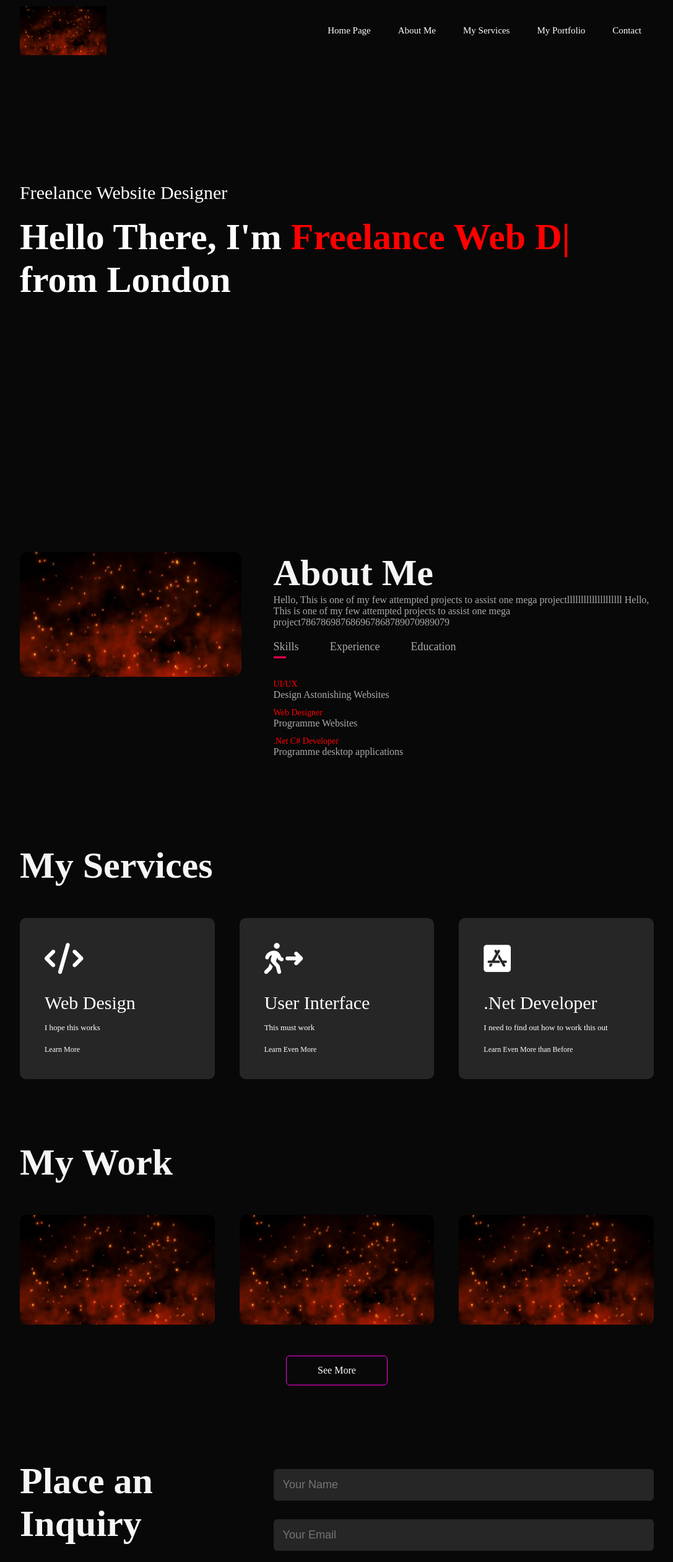
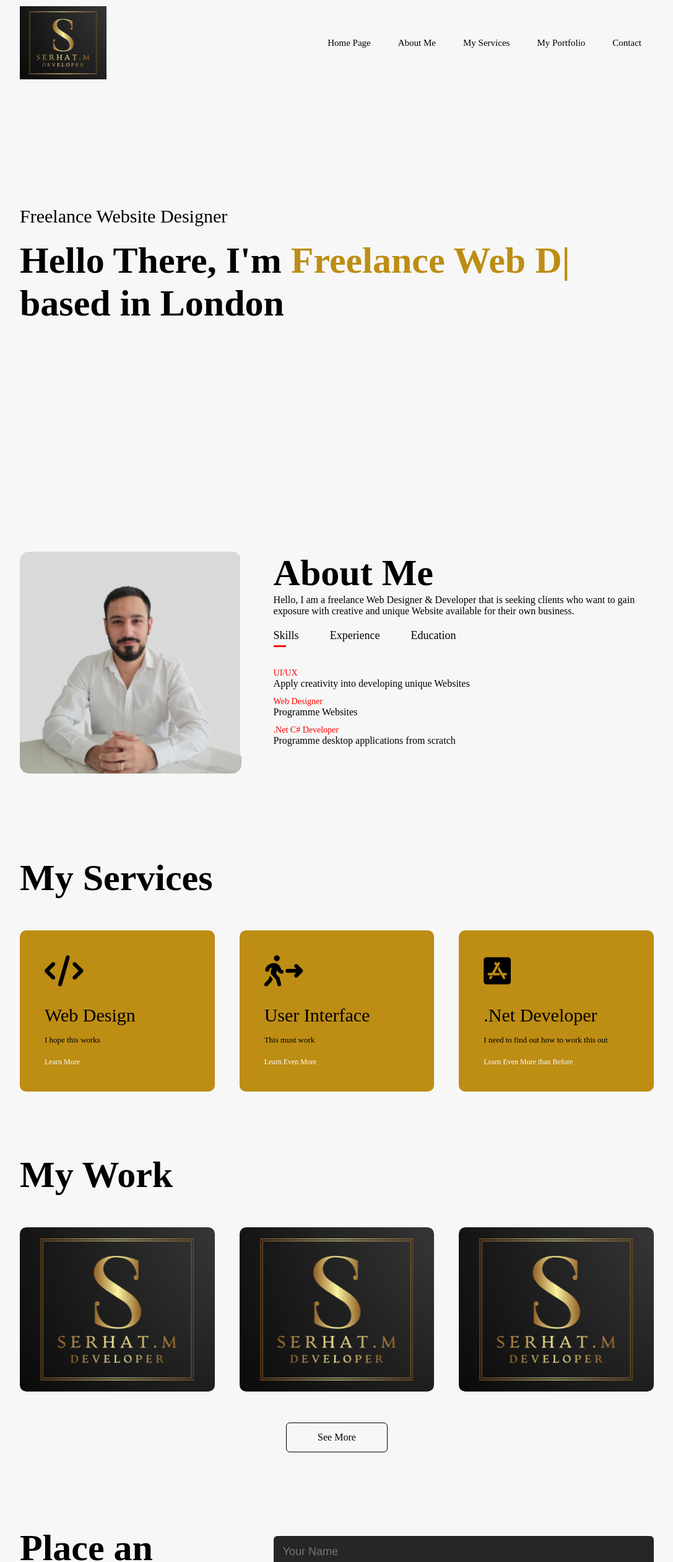
Before and after one commit to SerhatTheWebDeveloper/Portolio.github.io, a plain HTML site: page index.html in a window 1280 px wide. Shown: the top 2520 px of the page at 62% size, without its empty margins (96-1183 px from the left). Drawn offline with nearby package versions, Linux system fonts and the light colour scheme.

Commit message:
Add files via upload

```diff
--- a/index.html
+++ b/index.html
@@ -15,7 +15,7 @@
   <div id="header">
     <div class="container">
       <nav>
-        <img src="Images/backgroundimage.png" class="logo">
+        <img src="Images/logo.png" class="logo">
         <ul id="sidemenu">
         <i class="fa-solid fa-x" onclick="closemenu()"></i>
           <li><a href="#header">Home Page</a></li>
@@ -28,7 +28,7 @@
       </nav>
       <div class="header-text">
         <p>Freelance Website Designer</p>
-        <h1>Hello There, I'm <span class="multiText"></span><br>from London</h1>
+        <h1>Hello There, I'm <span class="multiText"></span><br>based in London</h1>
       </div>
     </div>
   </div>
@@ -48,13 +48,13 @@
     <div class="container">
       <div class="row">
         <div class="About-column-left">
-          <img src="Images/backgroundimage.png">
+          <img src="Images/IndeedProfilePhoto.png">
         </div>
         <div class="About-column-right">
           <h1 class="sub-title">About Me</h1>
-          <p>Hello, This is one of my few attempted projects to assist one mega projectllllllllllllllllllll Hello, This
-            is one of my few attempted
-            projects to assist one mega project786786987686967868789070989079
+          <p>Hello, I am a freelance Web Designer & Developer that is seeking
+            clients who want to gain exposure with creative and unique Website
+            available for their own business.
           </p>
 
           <div class="Navigational-Titles">
@@ -65,9 +65,9 @@
 
           <div class="Navigational-Contents Active-Tab" id="Skills">
             <ul>
-              <li><span>UI/UX</span><br>Design Astonishing Websites</li>
+              <li><span>UI/UX</span><br>Apply creativity into developing unique Websites</li>
               <li><span>Web Designer</span><br>Programme Websites</li>
-              <li><span>.Net C# Developer</span><br>Programme desktop applications</li>
+              <li><span>.Net C# Developer</span><br>Programme desktop applications from scratch</li>
             </ul>
           </div>
 
@@ -124,7 +124,7 @@
       <h1 class="sub-title">My Work</h1>
       <div class="work-list">
         <div class="work">
-          <img src="Images/backgroundimage.png">
+          <img src="Images/logo.png">
           <div class="layer">
             <h3>Social Media App</h3>
             <p>This link will navigate you to life</p>
@@ -132,7 +132,7 @@
           </div>
         </div>
         <div class="work">
-          <img src="Images/backgroundimage.png">
+          <img src="Images/logo.png">
           <div class="layer">
             <h3>Music App</h3>
             <p>Hello Lads</p>
@@ -140,7 +140,7 @@
           </div>
         </div>
         <div class="work">
-          <img src="Images/backgroundimage.png">
+          <img src="Images/logo.png">
           <div class="layer">
             <h3>Dance App</h3>
             <p>Lol</p>
@@ -159,15 +159,15 @@
       <div class="row">
         <div class="contact-left">
           <h1 class="sub-title">Place an Inquiry</h1>
-          <p><i class="fa-solid fa-paper-plane"></i>businessEnquiries@gmail.com</p>
-          <p><i class="fa-solid fa-phone"></i>07555145430</p>
+          <p><i class="fa-solid fa-paper-plane"></i>serhat.melek1998@gmail.com</p>
+          <p><i class="fa-solid fa-phone"></i>07778729474</p>
           <div class="social-icons">
-            <a href="https://facebook.com/"><i class="fa-brands fa-square-facebook"></i></a>
-            <a href=""><i class="fa-brands fa-square-instagram"></i></a>
-            <a href=""><i class="fa-brands fa-square-x-twitter"></i></a>
-            <a href=""><i class="fa-brands fa-square-github"></i></a>
+            <a href="https://facebook.com/serhatthewebdev"><i class="fa-brands fa-square-facebook"></i></a>
+            <a href="https://www.instagram.com/serhatthewebdev/"><i class="fa-brands fa-square-instagram"></i></a>
+            <a href="https://twitter.com/SerhatTheWebDev"><i class="fa-brands fa-square-x-twitter"></i></a>
+            <a href="https://github.com/SerhatTheWebDeveloper/"><i class="fa-brands fa-square-github"></i></a>
           </div>
-          <a href="Images/BeyanForum.pdf" download class="btn btn2">Download CV</a>
+          <a href="Images/Serhat Melek CV.docx" download class="btn btn2">Download CV</a>
         </div>
 
         <div class="contact-right">
--- a/style.css
+++ b/style.css
@@ -8,19 +8,20 @@ html{
 }
 
 body{
-  background: #080808;
-  color: #fff;
+  background: rgb(247, 247, 247);
+  color: black;
 }
 
 #header{
   width: 100%;
   height: 100vh;
+  text-decoration:solid;
   background-size: cover;
   background-position: center;
 }
 
 .multiText{
-  color: pink;
+  color: red;
   text-transform: capitalize;
 }
 
@@ -46,7 +47,7 @@ nav ul li{
 }
 
 nav ul li a{
-  color: #fff;
+  color: black;
   text-decoration: none;
   font-size: 15px;
   position: relative;
@@ -56,7 +57,7 @@ nav ul li a::after{
   content: '';
   width: 0;
   height: 3px;
-  background-color: red;
+  background-color: black;
   position: absolute;
   left: 0;
   bottom: -6px;
@@ -70,6 +71,7 @@ nav ul li a:hover::after{
 .header-text{
   margin-top: 20%;
   font-size: 30px;
+  color: black(189, 141, 20);
 }
 
 .header-text h1{
@@ -78,12 +80,13 @@ nav ul li a:hover::after{
 }
 
 .header-text h1 span{
-  color: red;
+  color: rgb(189, 141, 20);
+
 }
 /*----------------About------------------*/
 #About{
   padding: 80px 0;
-  color: #ababab;
+  color: black;
 }
 
 .row{
@@ -108,15 +111,17 @@ nav ul li a:hover::after{
 .sub-title{
   font-size: 60px;
   font-weight: 600;
-  color: whitesmoke;
+  color: black;
 }
 
 .Navigational-Titles{
   display: flex;
   margin: 20px 0 40px;
+  color: peru;
 }
 
 .Navigational-Links{
+  color: black;
   margin-right: 50px;
   font-size: 18px;
   font-weight: 500;
@@ -128,7 +133,7 @@ nav ul li a:hover::after{
   content: '';
   width: 0;
   height: 3px;
-  background: #ff004f;
+  background: red;
   position: absolute;
   left: 0;
   bottom: -8px;
@@ -171,7 +176,7 @@ nav ul li a:hover::after{
 }
 
 .services-list div{
-  background: #262626;
+  background: rgb(189, 141, 20);
   padding: 40px;
   font-size: 13px;
   font-weight: 300;
@@ -199,7 +204,7 @@ nav ul li a:hover::after{
 }
 
 .services-list div:hover{
-  background:#ff004f;
+  background:rgb(189, 141, 20);
   transform: translateY(-10px);
 }
 
@@ -278,16 +283,16 @@ nav ul li a:hover::after{
   display: block;
   margin: 50px auto;
   width: fit-content;
-  border: 1px solid #ff00df;
+  border: 1px solid black;
   padding: 14px 50px;
   border-radius: 6px;
   text-decoration: none;
-  color: #fff;
+  color: black;
   transition: background 0.5s;
 }
 
 .btn:hover{
-  background: #ff004f;
+  background: red;
 }
 
 
```
Also changed, not shown: Images/logo.png (added).
